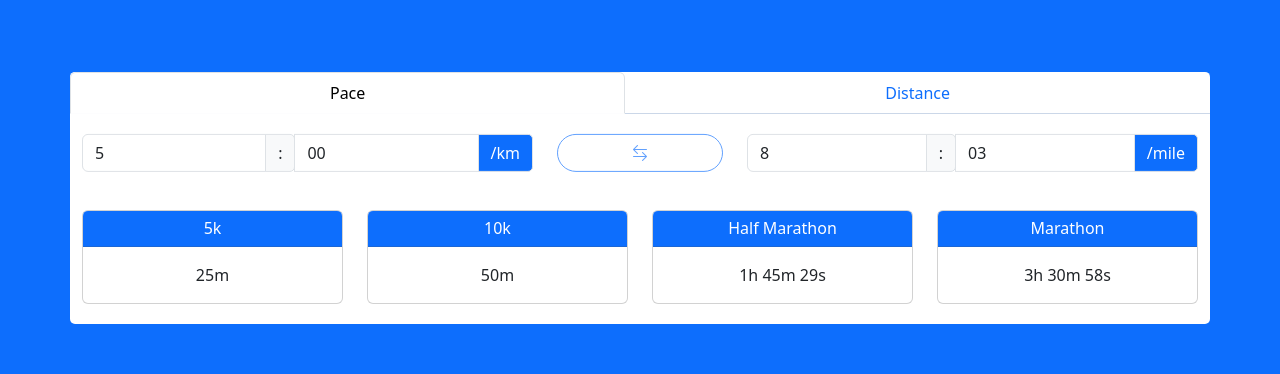
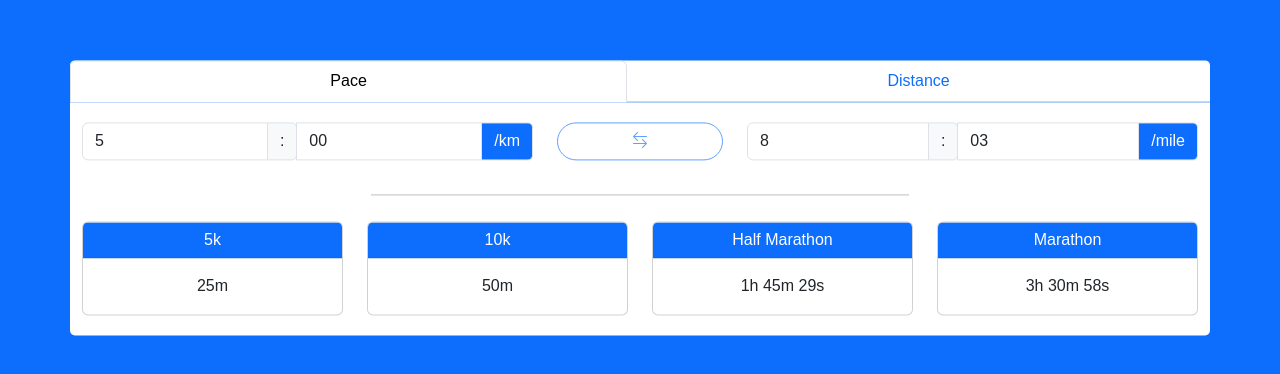
Before and after one commit to bryanham/pace-converter, a website: page index.html in a window 1280 px wide. Shown: the part 202-576 px from the top of the page. Drawn offline with nearby package versions, Linux system fonts and the light colour scheme.

Commit message:
UI update

```diff
--- a/index.html
+++ b/index.html
@@ -55,7 +55,9 @@
                             </div>
                         </div>
                     </div>
-
+                    <div class="divider">
+                        <hr />
+                    </div>
                     <div class="row" id="race-times">
                         <div class="col-6 col-md-3">
                             <div class="card">
--- a/site.css
+++ b/site.css
@@ -1,4 +1,5 @@
 .center {
+  font-family: sans-serif;
   position: absolute;
   top: 50%;
   left: 50%;
@@ -12,7 +13,6 @@
 }
 #race-times {
   text-align: center;
-  padding-top: 30px;
 }
 .card {
   margin-bottom: 20px;
@@ -35,3 +35,9 @@
 #mile-input {
   padding-bottom: 20px;
 }
+.divider{
+  padding: 10px;
+  color: black;
+  width: 50%;
+  margin: auto;
+}
```
